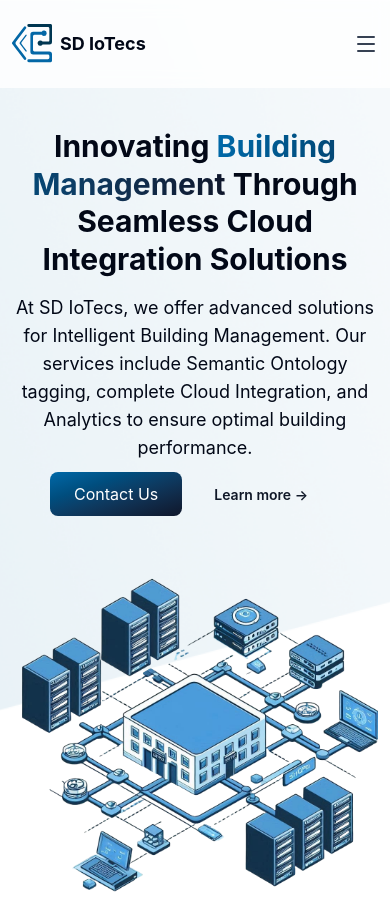
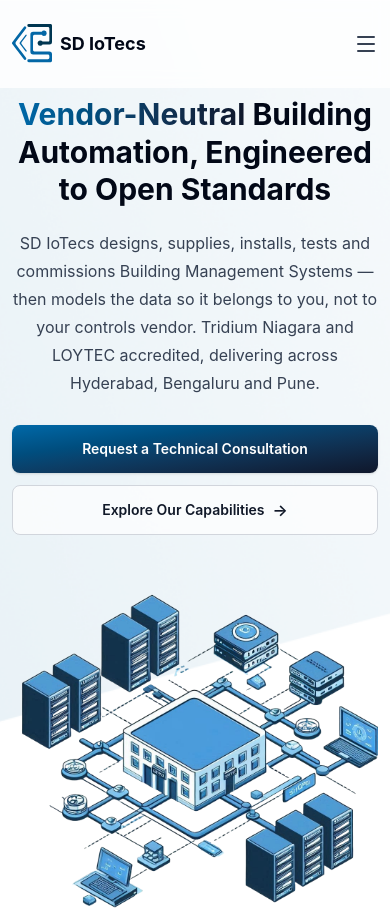
Before and after one commit to Yugabdh/iot-static-website, a Next.js app: page / in a window 390 px wide. Shown: the top 909 px of the page. Built offline with nearby package versions, Linux system fonts and the light colour scheme.

Commit message:
Changed meta for landing, hero header changed as per the tag line

```diff
--- a/app/page.js
+++ b/app/page.js
@@ -2,6 +2,13 @@
 import CTAsection from "@/components/cta-section";
 import FeatureSection from "@/components/features-section";
 import HeroSection from "@/components/hero-section";
+
+export const metadata = {
+  title: 'BMS Integrator India | Tridium Niagara & LOYTEC | SD IoTecs',
+  description: 'Vendor-neutral BMS supply, installation, testing, commissioning and cloud integration. Tridium Niagara and LOYTEC accredited. Hyderabad, Bengaluru, Pune.',
+  keywords: ["SD IoTecs", "SD IoTecs site", "SD IoTecs website", "Intelligent Building", "Cloud Integration", "Semantic Ontology", "Digital Twin", "UDMI", "Digital Buildings", "Advanced Analytics", "3D Graphics"],
+  metadataBase: new URL('https://www.sdiotecs.com/'),
+};
 
 export default function Home() {
   return (
--- a/components/hero-section/index.js
+++ b/components/hero-section/index.js
@@ -1,114 +1,129 @@
-import Link from 'next/link'
-import React from 'react'
-import styles from './Banner.module.css';
+import Link from "next/link";
+import React from "react";
+import styles from "./Banner.module.css";
 import Image from "next/image";
 
 const HeroSection = () => {
     return (
-        <section className="relative pt-32 bg-cover bg-no-repeat bg-center" style={{ backgroundImage: 'url(/images/hero-background.png)' }}>
-            <div className="container mx-auto md:px-16 z-10">
+        <section
+            className="relative overflow-hidden bg-cover bg-center bg-no-repeat pt-24 sm:pt-28 lg:pt-32"
+            style={{
+                backgroundImage: "url(/images/hero-background.png)",
+            }}
+        >
+            <div className="container relative z-10 mx-auto px-5 sm:px-8 md:px-12 lg:px-16">
                 <div className="flex flex-wrap items-center">
+                    {/* Hero content */}
                     <div className="w-full lg:w-1/2">
                         <div className="text-center lg:text-left">
-                            <h1 className="text-3xl font-headline font-bold mb-4 leading-tight">
-                                Innovating <span className='bg-clip-text text-transparent bg-gradient-to-r from-sky-700 to-slate-900'>Building Management</span> Through Seamless Cloud Integration Solutions
+                            <h1 className="mx-auto max-w-3xl text-3xl font-bold leading-tight font-headline sm:text-4xl lg:text-5xl">
+                                <span className="bg-gradient-to-r from-sky-700 to-slate-900 bg-clip-text text-transparent">
+                                    Vendor-Neutral
+                                </span>{" "}
+                                Building Automation, Engineered to Open
+                                Standards
                             </h1>
-                            <p className="text-lg max-w-lg mx-auto lg:mx-0">
-                                At SD IoTecs, we offer advanced solutions for Intelligent Building Management. Our services include Semantic Ontology tagging, complete Cloud Integration, and Analytics to ensure optimal building performance.
+
+                            <p className="mx-auto mt-5 max-w-2xl text-base leading-7 text-gray-700 sm:text-lg sm:leading-8 lg:mx-0">
+                                SD IoTecs designs, supplies, installs, tests
+                                and commissions Building Management Systems —
+                                then models the data so it belongs to you, not
+                                to your controls vendor. Tridium Niagara and
+                                LOYTEC accredited, delivering across Hyderabad,
+                                Bengaluru and Pune.
                             </p>
-                            <div className="my-5 inline-block">
+
+                            {/* CTA buttons */}
+                            <div className="mt-7 flex w-full flex-col items-stretch gap-3 sm:w-auto sm:flex-row sm:items-center sm:justify-center lg:justify-start">
                                 <Link
                                     href="/contact-us"
-                                    className="text-white bg-gradient-to-br from-sky-700 to-slate-900 hover:bg-gradient-to-bl focus:ring-4 focus:outline-none focus:ring-slate-300 rounded-lg px-6 py-3 text-center me-2 mb-2"
-                                    aria-label="Contact Us"
+                                    className="inline-flex min-h-12 w-full items-center justify-center rounded-lg bg-gradient-to-br from-sky-700 to-slate-900 px-6 py-3 text-center text-sm font-semibold text-white shadow-sm transition-all duration-200 hover:-translate-y-0.5 hover:shadow-md focus:outline-none focus:ring-4 focus:ring-slate-300 sm:w-auto"
+                                    aria-label="Request a Technical Consultation"
                                 >
-                                    Contact Us
+                                    Request a Technical Consultation
                                 </Link>
+
                                 <Link
-                                    href="/about-us"
-                                    className="text-sm font-semibold leading-6 text-gray-900 px-6 py-3 text-center me-2 mb-2"
-                                    aria-label="Learn more about us"
+                                    href="/services"
+                                    className="inline-flex min-h-12 w-full items-center justify-center rounded-lg border border-gray-300 bg-white/70 px-6 py-3 text-center text-sm font-semibold text-gray-900 transition-all duration-200 hover:-translate-y-0.5 hover:border-sky-600 hover:text-sky-700 hover:shadow-sm focus:outline-none focus:ring-4 focus:ring-sky-100 sm:w-auto"
+                                    aria-label="Explore Our Capabilities"
                                 >
-                                    Learn more <span aria-hidden="true">→</span>
+                                    Explore Our Capabilities
+                                    <span
+                                        aria-hidden="true"
+                                        className="ml-2 text-base"
+                                    >
+                                        →
+                                    </span>
                                 </Link>
                             </div>
                         </div>
                     </div>
-                    <div className="w-full lg:w-1/2 text-center lg:text-left mt-8 lg:mt-0">
-                        <div className="relative">
+
+                    {/* Hero image */}
+                    <div className="mt-10 w-full lg:mt-0 lg:w-1/2">
+                        <div className="relative mx-auto max-w-xl">
                             <Image
                                 src="/images/hero-header-side.png"
-                                alt="Illustration of modern building management solutions"
+                                alt="SD IoTecs engineers commissioning a building management system control panel"
                                 width={500}
                                 height={500}
-                                sizes="100vw"
-                                style={{
-                                    width: "100%",
-                                    height: "auto"
-                                }}
-                                loading="eager"
-                                />
+                                sizes="(max-width: 1024px) 90vw, 500px"
+                                className="h-auto w-full"
+                                priority
+                            />
                         </div>
                     </div>
                 </div>
             </div>
+
+            {/* Decorative shapes */}
             <Image
                 src="/images/svg/cross.svg"
                 className={styles.shape}
-                aria-hidden={true}
-                alt="Decorative cross shape"
+                aria-hidden="true"
+                alt=""
                 height={30}
                 width={30}
-                style={{
-                    maxWidth: "100%",
-                    height: "auto"
-                }} />
+            />
+
             <Image
                 src="/images/svg/ellipse.svg"
                 className={styles.shape}
-                aria-hidden={true}
-                alt="Decorative ellipse shape"
+                aria-hidden="true"
+                alt=""
                 height={30}
                 width={30}
-                style={{
-                    maxWidth: "100%",
-                    height: "auto"
-                }} />
+            />
+
             <Image
                 src="/images/svg/rectangle.svg"
                 className={styles.shape}
-                aria-hidden={true}
-                alt="Decorative rectangle shape"
+                aria-hidden="true"
+                alt=""
                 height={20}
                 width={20}
-                style={{
-                    maxWidth: "100%",
-                    height: "auto"
-                }} />
+            />
+
             <Image
                 src="/images/svg/cross.svg"
                 className={styles.shape}
-                aria-hidden={true}
-                alt="Decorative cross shape"
+                aria-hidden="true"
+                alt=""
                 height={30}
                 width={30}
-                style={{
-                    maxWidth: "100%",
-                    height: "auto"
-                }} />
+            />
+
             <Image
                 src="/images/svg/cross.svg"
                 className={styles.shape}
-                aria-hidden={true}
-                alt="Decorative cross shape"
+                aria-hidden="true"
+                alt=""
                 height={30}
                 width={30}
-                style={{
-                    maxWidth: "100%",
-                    height: "auto"
-                }} />
+            />
         </section>
     );
-}
+};
 
 export default HeroSection;
```
